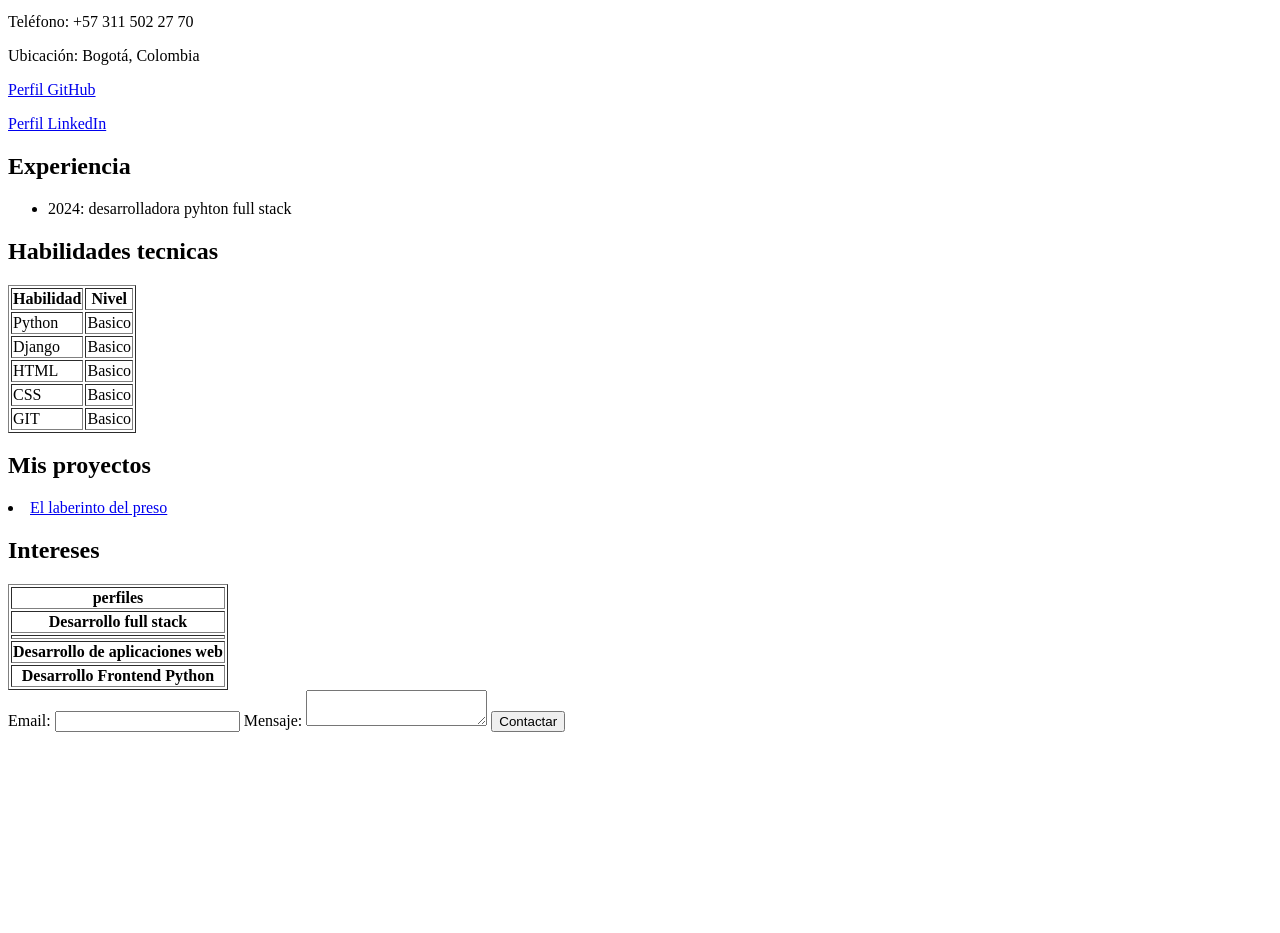
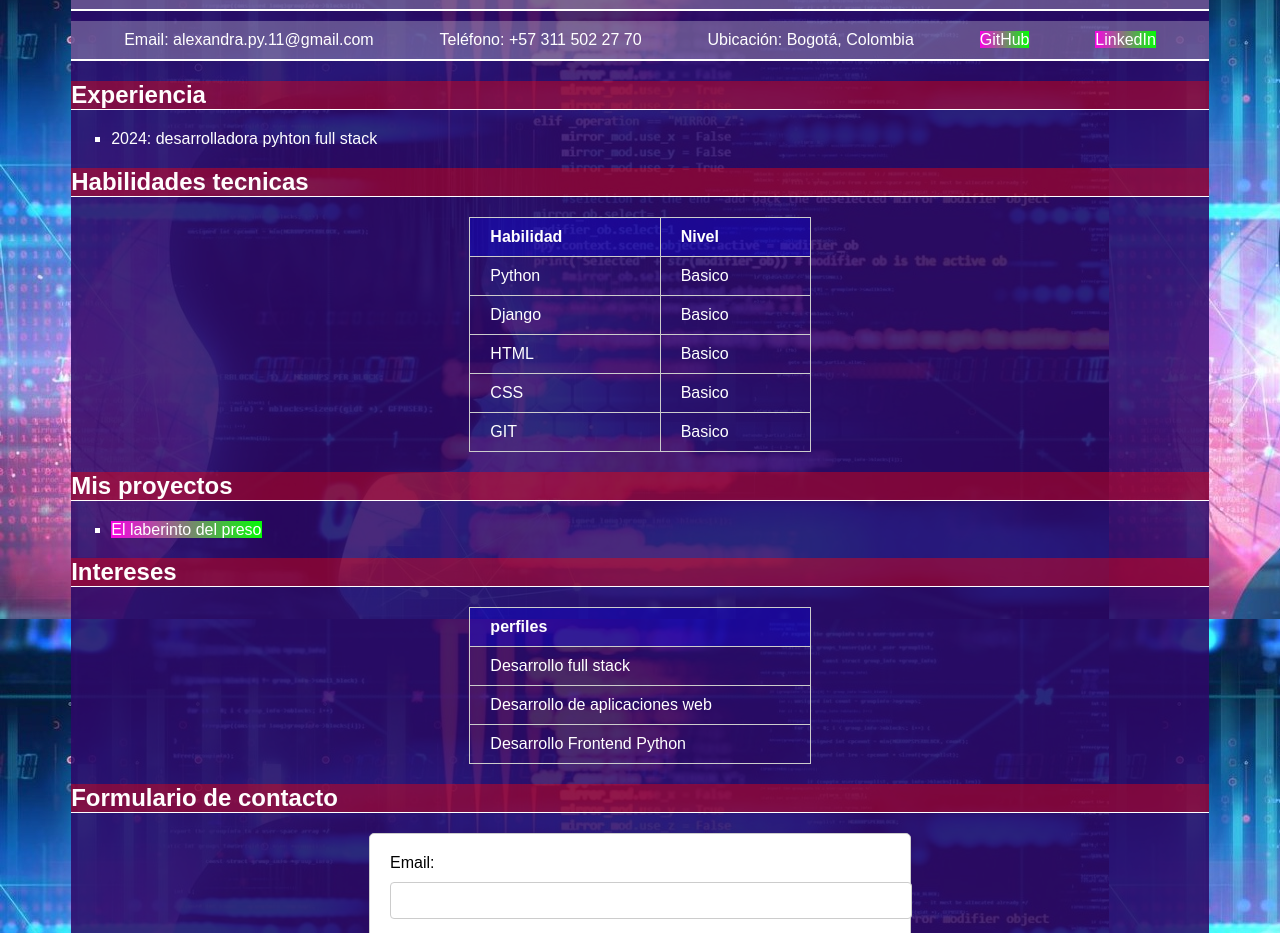
Before and after one commit to HIDRA25/Mi-hoja-de-vida-HTML-CSS, a plain HTML site: page index.html in a window 1280 px wide. Shown: the part 101-1034 px from the top of the page. Before the commit the page ends 841 px from the top, so only its background shows below. Drawn offline with Linux system fonts and the light colour scheme.

Commit message:
cv estilizada con css

```diff
--- a/index.html
+++ b/index.html
@@ -3,18 +3,23 @@
 <head>
     <meta charset="UTF-8">
     <title>Título de tu Hoja de Vida</title>
+    <link rel="stylesheet" href="styles.css">
+    <meta name="viewport" content="width=device-width, initial-scale=1.0">
 </head>
 <body>
+ <main>
     <header>
         <h1>Ivonne Alexandra Aguilar Carrero</h1>
     </header>
 
+
+  <div>
     <p>Email: alexandra.py.11@gmail.com</p>
     <p>Teléfono: +57 311 502 27 70</p>
     <p>Ubicación: Bogotá, Colombia</p>
-    <p><a href="https://github.com/HIDRA25" target="_blank">Perfil GitHub</a></p>
-    <p><a href="https://www.linkedin.com/in/ivonnealexandraaguilar/" target="_blank">Perfil LinkedIn</a></p>
-
+    <p><a href="https://github.com/HIDRA25" target="_blank">GitHub</a></p>
+    <p><a href="https://www.linkedin.com/in/ivonnealexandraaguilar/" target="_blank">LinkedIn</a></p>
+  </div>
     <h2>Experiencia</h2>
     <ul>
         <li>2024: desarrolladora pyhton full stack</li>
@@ -23,7 +28,7 @@
 
     <h2>Habilidades tecnicas</h2>
 
-    <table border="1">
+    <table>
         <tr>
             <th>Habilidad</th>
             <th>Nivel</th>
@@ -50,35 +55,34 @@
         </tr>
 
      </table>
+
      <h2>Mis proyectos</h2>
-     <li> <a href="mi-portafolio-web/detalle-proyecto.html">El laberinto del preso</a>
-    </li>
-
+     <ul class="proyectos">
+     <li> <a href="mi-portafolio-web/detalle-proyecto.html">El laberinto del preso</a> </li>
+     </ul>
 
      <h2>Intereses</h2>
 
-     <table border="1">
+     <table>
         <tr>
             <th>perfiles</th>
 
         </tr>
         <tr>
-            <th>Desarrollo full stack</th>
+            <td>Desarrollo full stack</td>
+
+        </tr>
+
+        <tr>
+            <td>Desarrollo de aplicaciones web</td>
 
         </tr>
         <tr>
-            <th></th>
-
-        </tr>
-        <tr>
-            <th>Desarrollo de aplicaciones web</th>
-
-        </tr>
-        <tr>
-            <th>Desarrollo Frontend Python</th>
+            <td>Desarrollo Frontend Python</td>
 
         </tr>
      </table>
+     <h2>Formulario de contacto</h2>
      <form action="#" method="post">
         <label for="email">Email:</label>
         <input type="email" id="email" name="user_email">
@@ -92,6 +96,6 @@
 
 
 
-
+ </main>
 </body>
 </html>
--- /dev/null
+++ b/styles.css
@@ -0,0 +1,120 @@
+body {
+    background-image:url(mi-portafolio-web/imagenes/programacionimagen.jpeg) ;
+}
+main {
+    font-family: Arial, sans-serif;
+    margin: 0;
+    padding: 0;
+    background-color: #2d0868dc;
+}
+header, div {
+    display: flex;
+    justify-content:space-around ;
+    align-items: center;
+    padding: 1px;
+    background-color: #eaeaea4d;
+    border-bottom: 2px solid white;
+}
+main {
+    width: 90%;
+    margin: 0 auto;
+}
+h1, h2 {
+    color: #fffdfd;
+}
+.proyectos{
+    display: grid;
+    grid-template-columns: 1fr 1fr;
+    gap: 20px;
+}
+a {
+    color: #ffffff;
+    text-decoration: none;
+    background: linear-gradient(to right, rgb(247, 4, 226), rgb(5, 252, 5));
+
+}
+h1 {
+    background-color: rgba(255, 0, 0, 0.637);
+    color: rgb(250, 248, 248);
+    padding: 10px;
+    text-align: center;
+    box-shadow: 5px 5px 4px rgb(20, 20, 20);
+}
+h2{
+    background-color: rgba(255, 0, 0, 0.397);
+    border-bottom: 1px solid white;
+}
+
+div {
+    text-align: center;
+    margin: 10px 0;
+    padding: 0 20px;
+    color: white;
+}
+p{
+    margin: 10px;
+    color: white;
+}
+img{
+    margin-left: 50px;
+}
+ul {
+    list-style-type: square;
+    padding: 0 40px;
+    color: white;
+}
+li{
+    color: white
+}
+table {
+    width: 30%;
+    margin: 20px auto;
+    border-collapse: collapse;
+}
+
+table, th, td {
+    border: 1px solid #ccc;
+}
+th{
+    background-color: rgba(0, 0, 255, 0.308);
+}
+
+th, td {
+    padding: 10px 20px;
+    text-align: left;
+    color: white;
+}
+form {
+    max-width: 500px;
+    margin: 20px auto;
+    padding: 20px;
+    border: 1px solid #ccc;
+    border-radius: 5px;
+    background-color: white;
+}
+
+label {
+    display: block;
+    margin-bottom: 10px;
+}
+
+input[type="email"], textarea {
+    width: 100%;
+    padding: 10px;
+    margin-bottom: 20px;
+    border: 1px solid #ccc;
+    border-radius: 4px;
+}
+
+input[type="submit"] {
+    background-color: #0077cc;
+    color: white;
+    padding: 10px 20px;
+    border: none;
+    border-radius: 4px;
+    cursor: pointer;
+}
+
+input[type="submit"]:hover {
+    background-color: #0055a4;
+}
```
Also changed, not shown: mi-portafolio-web/detalle-proyecto.html (+10 -8 lines), mi-portafolio-web/imagenes/Captura de pantalla 2024-03-20 063845.png (added), mi-portafolio-web/imagenes/programacionimagen.jpeg (added).
